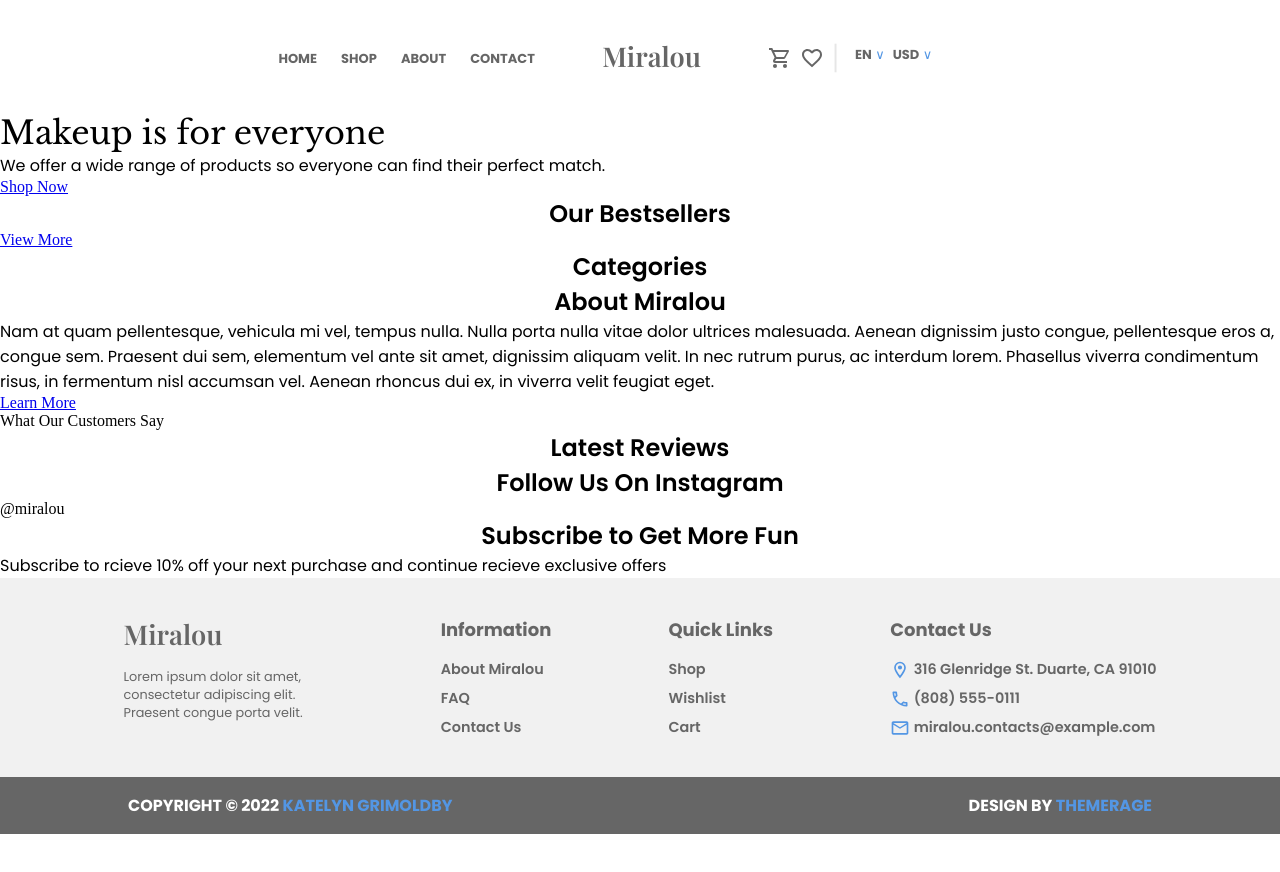
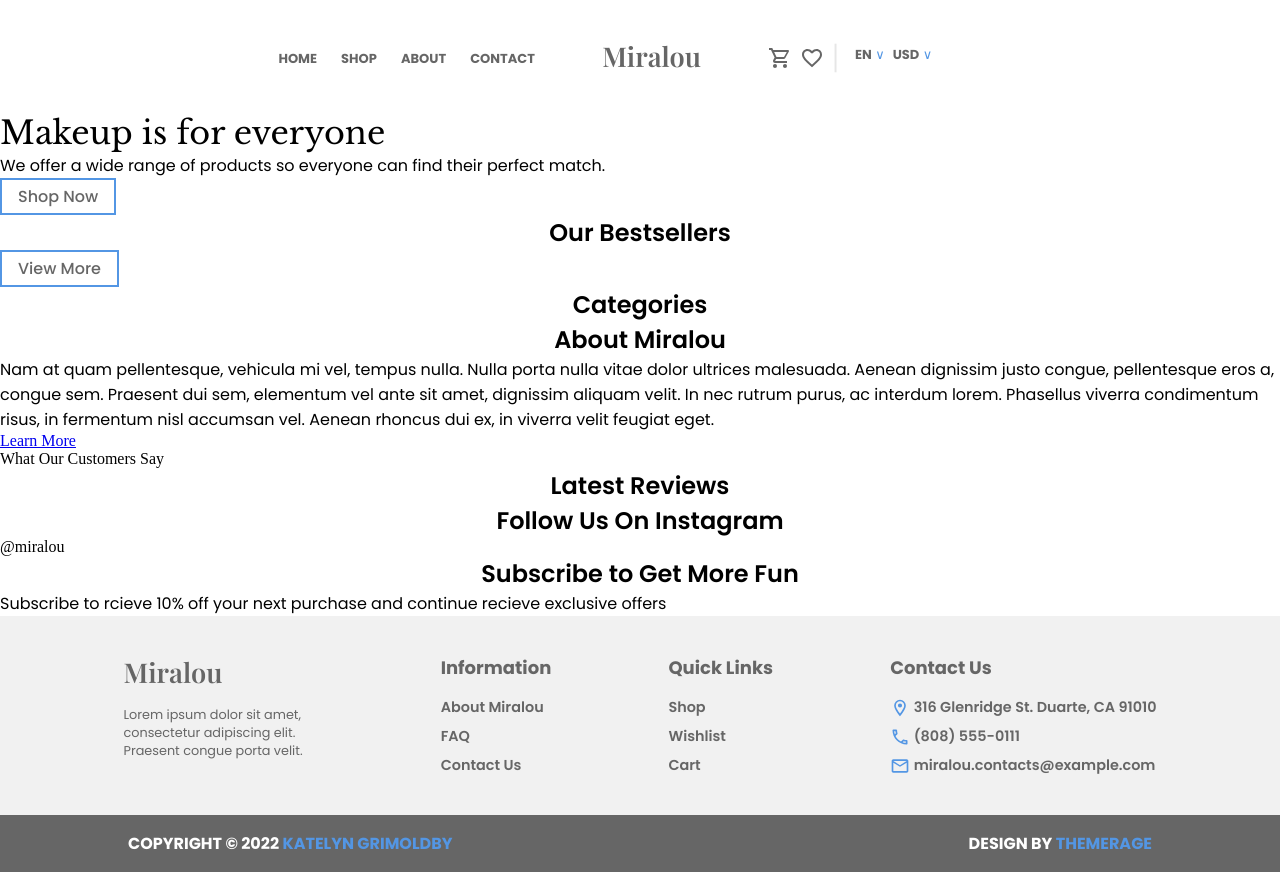
Before and after one commit to katelyngrimoldby/cosmetic-store, a React (Vite) app: page / in a window 1280 px wide. Before the commit the page ends 834 px from the top, so only its background shows below. Built offline with nearby package versions, Linux system fonts and the light colour scheme.

Commit message:
Add styles

```diff
--- a/src/components/ButtonLink.tsx
+++ b/src/components/ButtonLink.tsx
@@ -1,4 +1,5 @@
 import { Link } from "react-router-dom";
+import styles from "../styles/ButtonLink.module.css";
 
 type ComponentProps = {
   location: string;
@@ -6,7 +7,11 @@ type ComponentProps = {
 };
 
 const ButtonLink = ({ location, value }: ComponentProps) => {
-  return <Link to={location}>{value}</Link>;
+  return (
+    <Link to={location} className={styles.link}>
+      {value}
+    </Link>
+  );
 };
 
 export default ButtonLink;
```
